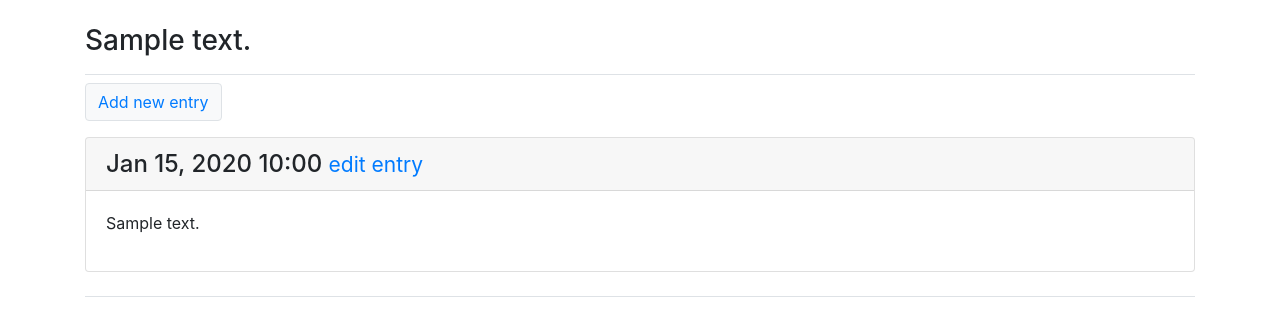
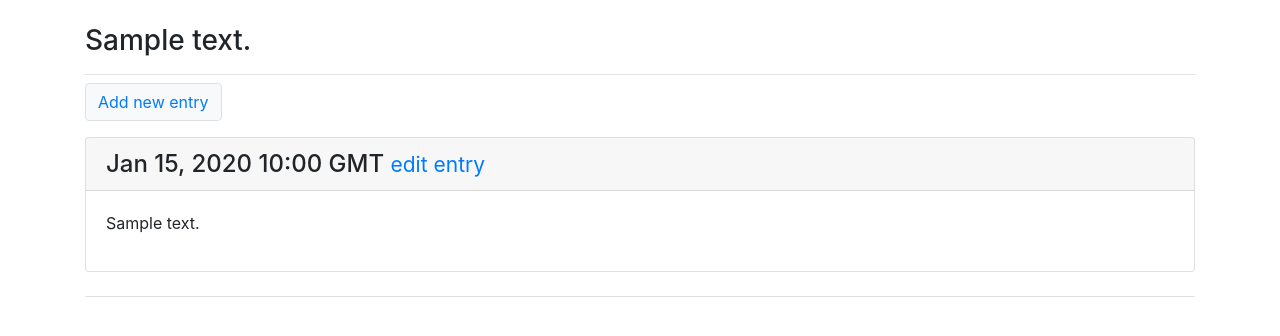
Before and after one commit to Sourajeet-Dey/learning_log, a Django app: page /topics/1/ in a window 1280 px wide. Shown: the part 58-394 px from the top of the page. Run offline with Django 4.2, Linux system fonts and the light colour scheme; a user stored in the database is signed in; tables that the repository leaves empty hold one stand-in row (values such as "Sample post"); parts of the project's set-up code (start-up, migrations or seed data) failed here and were passed over; some libraries are stand-ins or nearby versions.

Commit message:
Added GMT for no confusion

```diff
--- a/learning_logs/templates/learning_logs/topic.html
+++ b/learning_logs/templates/learning_logs/topic.html
@@ -13,7 +13,7 @@
   {% for entry in entries %}
     <div class="card mb-3">
       <h4 class="card-header">
-        {{ entry.date_added|date:'M d, Y H:i' }}
+        {{ entry.date_added|date:'M d, Y H:i' }} GMT
         <small class=""><a href="{% url 'learning_logs:edit_entry' entry.id %}">edit entry</a></small>
       </h4>
       <div class="card-body">
```
